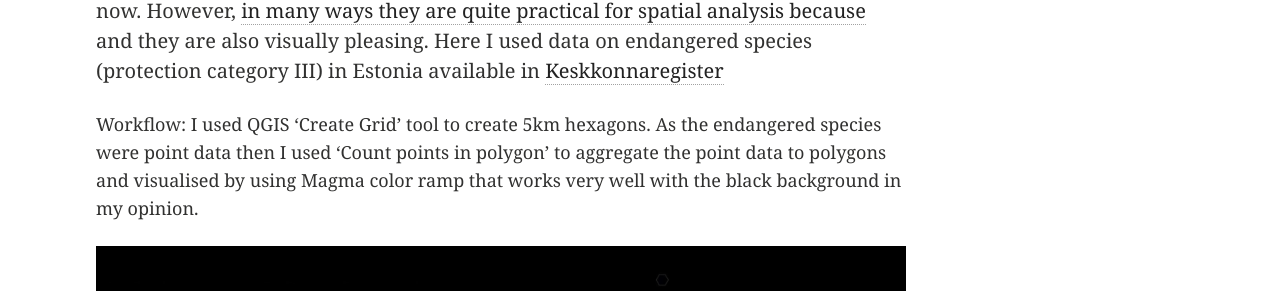
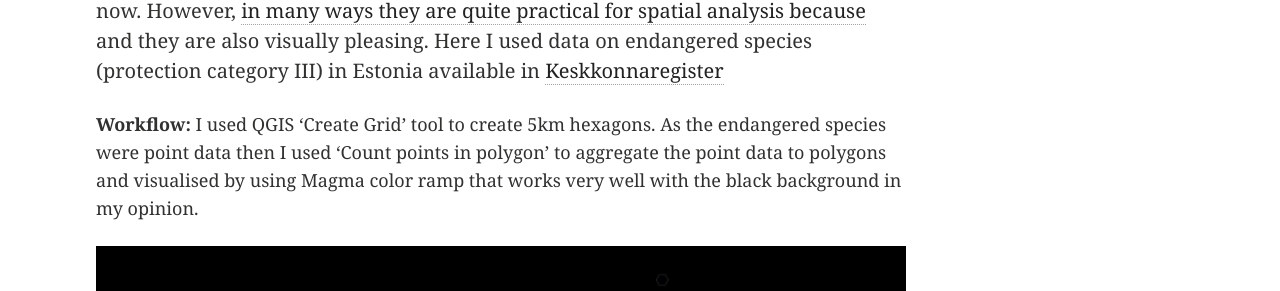
Before and after one commit to kevelyn1/30DayMapChallenge2019, a Jekyll site: the page built from _posts/mapchallenge/2019-11-4-day-4.md, in a window 1280 px wide. Shown: the part 357-648 px from the top of the page. Built offline with Jekyll 4.4.1, drawn with Linux system fonts in a browser that asks for light colours; some of the changed lines change nothing that is shown.

Commit message:
Update 2019-11-4-day-4.md

```diff
--- a/_posts/mapchallenge/2019-11-4-day-4.md
+++ b/_posts/mapchallenge/2019-11-4-day-4.md
@@ -9,7 +9,7 @@ image:
 
 The fouth day challenge was HEXAGONS. Hexagons are a bit trendy geospatial stuff now. However, [in many ways they are quite practical for spatial analysis because](https://pro.arcgis.com/en/pro-app/tool-reference/spatial-statistics/h-whyhexagons.htm) and they are also visually pleasing. Here I used data on endangered species (protection category III) in Estonia available in [Keskkonnaregister](http://register.keskkonnainfo.ee/envreg/main#HTTPMEIfS5yz6tO2i4neiio8eLlfUdpe6o)
 
-Workflow: I used QGIS 'Create Grid' tool to create 5km hexagons. As the endangered species were point data then I used 'Count points in polygon' to aggregate the point data to polygons and visualised by using Magma color ramp that works very well with the black background in my opinion.
+**Workflow:** I used QGIS 'Create Grid' tool to create 5km hexagons. As the endangered species were point data then I used 'Count points in polygon' to aggregate the point data to polygons and visualised by using Magma color ramp that works very well with the black background in my opinion.
 
 ![image of day 4 post](../../images/endangered-species.jpg)
 
```
